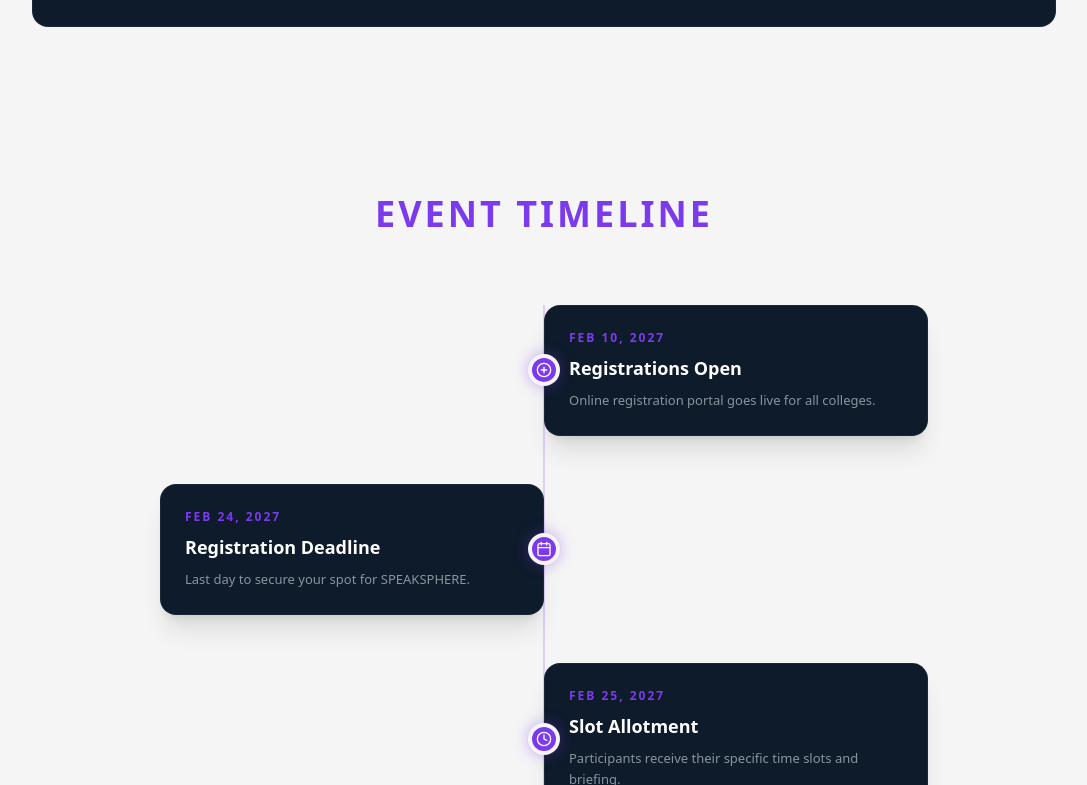
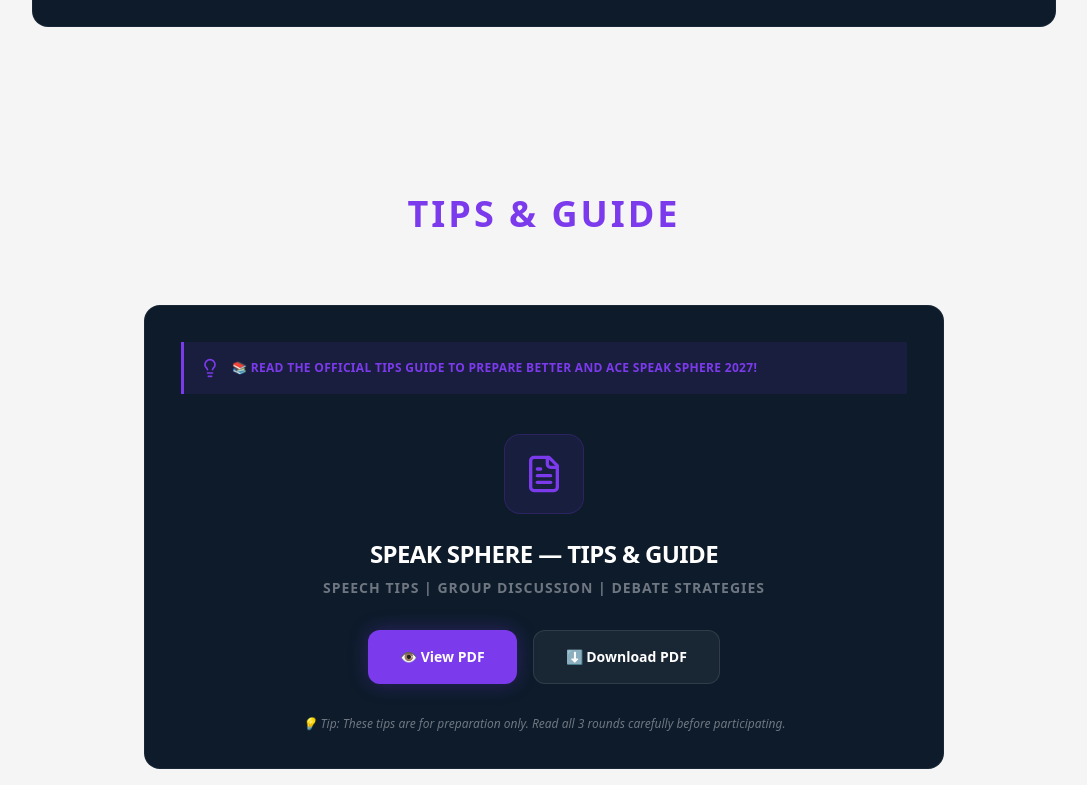
Before and after one commit to Gattuabhinay/SpeakSphere, a React (Vite) app: page / in a window 1280 px wide. Shown: the part 2415-3200 px from the top of the page, without its empty margins (96-1183 px from the left). Built offline with nearby package versions, Linux system fonts and the light colour scheme; no server answers; the database is empty.

Commit message:
feat: Add tips and guide section
Introduces a new section to the application for providing tips and guides to users. This includes a new informational banner and a downloadable PDF card, enhancing user preparation and engagement. The application name in metadata has also been updated.

```diff
--- a/metadata.json
+++ b/metadata.json
@@ -1,5 +1,5 @@
 {
-  "name": "NNRG Portal",
+  "name": "NNRG speak sphere",
   "description": "Official NNRG Student Portal",
   "requestFramePermissions": []
 }
--- a/src/App.tsx
+++ b/src/App.tsx
@@ -25,7 +25,9 @@ import {
   Mic,
   Speech,
   ShieldCheck,
-  Star
+  Star,
+  FileText,
+  Lightbulb
 } from 'lucide-react';
 import { motion, AnimatePresence } from 'motion/react';
 
@@ -594,6 +596,58 @@ Thank you! 🙏`;
         </div>
       </section>
 
+      {/* Tips & Guide Section */}
+      <section className="bg-[#F5F5F5] py-20">
+        <div className="container mx-auto px-4">
+          <h2 className="text-[36px] font-[900] tracking-[3px] text-[#7C3AED] text-center mb-16 uppercase">
+            TIPS & GUIDE
+          </h2>
+          <div className="bg-[#0D1B2A] rounded-2xl p-9 border border-white/5 max-w-[800px] mx-auto text-center">
+            {/* Info Banner */}
+            <div className="bg-[#7C3AED]/10 border-l-[3px] border-[#7C3AED] p-4 mb-10 flex items-center gap-3 text-left">
+              <Lightbulb className="w-5 h-5 text-[#7C3AED]" />
+              <p className="text-[#7C3AED] text-xs font-bold uppercase tracking-wide">
+                📚 Read the official tips guide to prepare better and ace Speak Sphere 2027!
+              </p>
+            </div>
+
+            {/* PDF Card centered */}
+            <div className="mb-8">
+              <div className="w-20 h-20 bg-[#7C3AED]/10 rounded-2xl flex items-center justify-center mx-auto mb-6 border border-[#7C3AED]/20">
+                <FileText className="w-10 h-10 text-[#7C3AED]" />
+              </div>
+              <h3 className="text-white font-black text-2xl mb-2 uppercase tracking-tight">Speak Sphere — Tips & Guide</h3>
+              <p className="text-[#6e7681] text-sm tracking-[1px] uppercase font-bold">Speech Tips | Group Discussion | Debate Strategies</p>
+            </div>
+
+            {/* Two Buttons side by side */}
+            <div className="flex flex-wrap justify-center gap-4 mb-8">
+              <a
+                href="https://drive.google.com/file/d/1rRVp-oEiiqKpMp-Pv9-uM9S4cwGivPHZ/view?usp=drive_link"
+                target="_blank"
+                rel="noopener noreferrer"
+                className="px-8 py-4 bg-[#7C3AED] hover:bg-[#6D28D9] text-white rounded-xl font-bold text-sm transition-all flex items-center gap-2 shadow-[0_0_20px_rgba(124,58,237,0.3)]"
+              >
+                👁 View PDF
+              </a>
+              <a
+                href="https://drive.google.com/uc?export=download&id=1rRVp-oEiiqKpMp-Pv9-uM9S4cwGivPHZ"
+                target="_blank"
+                rel="noopener noreferrer"
+                className="px-8 py-4 bg-white/5 hover:bg-white/10 text-white border border-white/10 rounded-xl font-bold text-sm transition-all flex items-center gap-2"
+              >
+                ⬇ Download PDF
+              </a>
+            </div>
+
+            {/* Note below buttons */}
+            <p className="text-[#6e7681] text-xs italic">
+              💡 Tip: These tips are for preparation only. Read all 3 rounds carefully before participating.
+            </p>
+          </div>
+        </div>
+      </section>
+
       {/* Event Timeline Section */}
       <section className="bg-[#F5F5F5] py-20">
         <div className="container mx-auto px-4">
@@ -753,6 +807,65 @@ Thank you! 🙏`;
 
             <div className="bg-[#7C3AED]/5 border-l-2 border-[#7C3AED] p-3 text-[#7C3AED] text-sm">
               📋 Note: NNRG TechFest - SPEAKSPHERE
+            </div>
+          </div>
+
+          {/* Divider */}
+          <div className="max-w-[700px] mx-auto my-12 flex items-center gap-4">
+            <div className="flex-1 h-[1px] bg-white/10" />
+            <div className="bg-[#1A1A2E] border border-[#7C3AED]/30 px-4 py-1.5 rounded-full">
+              <span className="text-[#7C3AED]/80 text-[9px] font-bold tracking-[3px] uppercase">
+                OR | ALTERNATIVE
+              </span>
+            </div>
+            <div className="flex-1 h-[1px] bg-white/10" />
+          </div>
+
+          {/* Alternative Payment Card */}
+          <div className="bg-[#0D1B2A] rounded-2xl p-8 border border-white/5 max-w-[700px] mx-auto relative">
+            <div className="absolute top-6 right-6 border border-[#7C3AED]/50 px-2 py-1 rounded text-[#7C3AED] text-[9px] font-bold tracking-[2px] uppercase">
+              ALTERNATIVE
+            </div>
+
+            <div className="bg-[#7C3AED]/5 border-l-[3px] border-[#7C3AED]/50 p-3.5 mb-8 flex items-center gap-3">
+              <p className="text-[#7C3AED]/80 text-[11px] font-medium leading-relaxed">
+                ⚡ Use this UPI ID if the primary payment option has reached its daily transaction limit.
+              </p>
+            </div>
+
+            <div className="text-center mb-6">
+              <p className="text-[#6e7681] text-[9px] tracking-[3px] uppercase mb-6">SCAN QR CODE TO PAY</p>
+              <div className="inline-block bg-white p-2 rounded-lg mb-8">
+                <img
+                  src="https://quickchart.io/qr?text=upi://pay?pa=6301523538-id6e@axl%26pn=Nithish%26am=100%26cu=INR%26tn=NNRG_TechFest_SpeakSphere&size=300"
+                  alt="Alternative Payment QR Code"
+                  className="w-[260px] h-[260px]"
+                  referrerPolicy="no-referrer"
+                />
+              </div>
+            </div>
+
+            <div className="grid grid-cols-1 md:grid-cols-2 gap-6 mb-8">
+              <div className="space-y-1">
+                <p className="text-[#6e7681] text-[10px] uppercase tracking-wider">UPI ID</p>
+                <p className="text-[#7C3AED] font-mono break-all">6301523538-id6e@axl</p>
+              </div>
+              <div className="space-y-1">
+                <p className="text-[#6e7681] text-[10px] uppercase tracking-wider">PHONE</p>
+                <p className="text-[#7C3AED] font-mono">6301523538</p>
+              </div>
+              <div className="space-y-1">
+                <p className="text-[#6e7681] text-[10px] uppercase tracking-wider">NAME</p>
+                <p className="text-white font-bold">NITHISH</p>
+              </div>
+              <div className="space-y-1">
+                <p className="text-[#6e7681] text-[10px] uppercase tracking-wider">AMOUNT</p>
+                <p className="text-[#22C55E] font-bold text-lg">₹100</p>
+              </div>
+            </div>
+
+            <div className="bg-[#7C3AED]/3 border-l-2 border-[#7C3AED]/50 p-3 text-[#7C3AED]/70 text-sm">
+              📋 Note: NNRG TechFest - SpeakSphere | Solo Participation
             </div>
           </div>
         </div>
```
